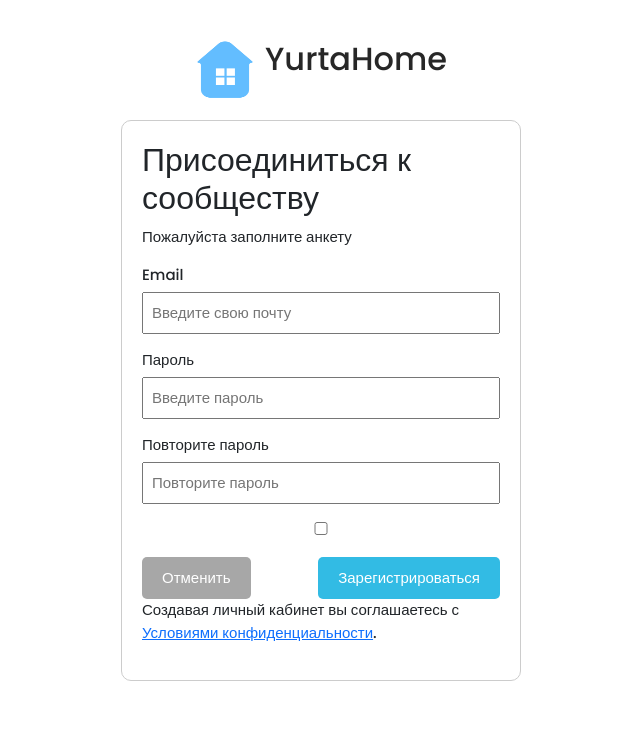
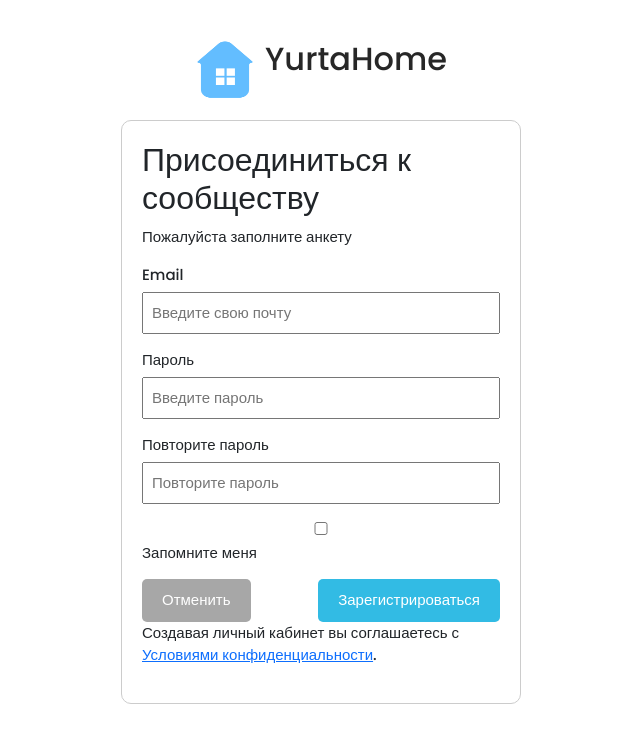
Before and after one commit to alishsmak/yurta-react, a React (Create React App) app: page /registration in a window 1280 px wide. Shown: the top 742 px of the page, without its empty margins (319-959 px from the left). Built offline with nearby package versions, Linux system fonts and the light colour scheme; a web font is replaced by a local one.

Commit message:
first commit

```diff
--- a/src/pages/Registration.js
+++ b/src/pages/Registration.js
@@ -75,7 +75,7 @@ function Registration() {
                   type="checkbox"
                   checked={rememberMe}
                   onChange={(e) => setRememberMe(e.target.checked)}/>
-
+           Запомните меня
               </label>
             </div>
             <div className="form-actions">
```
